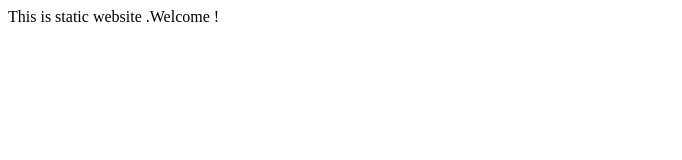
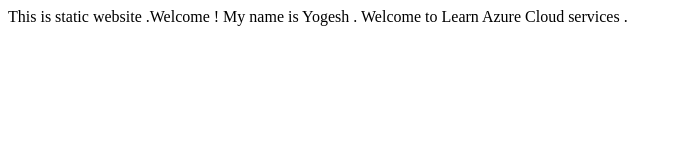
Before and after one commit to araje9605/pes, a plain HTML site: page index.html in a window 1280 px wide. Shown: the whole page, without its empty margins (0-682 px from the left). Drawn offline with Linux system fonts and the light colour scheme.

Commit message:
Update index.html

```diff
--- a/index.html
+++ b/index.html
@@ -1,5 +1,8 @@
 <html>
 <body>
 This is static website .Welcome !
+
+My name is Yogesh . Welcome to Learn Azure Cloud services .
+
 </body>
 </html>
```
